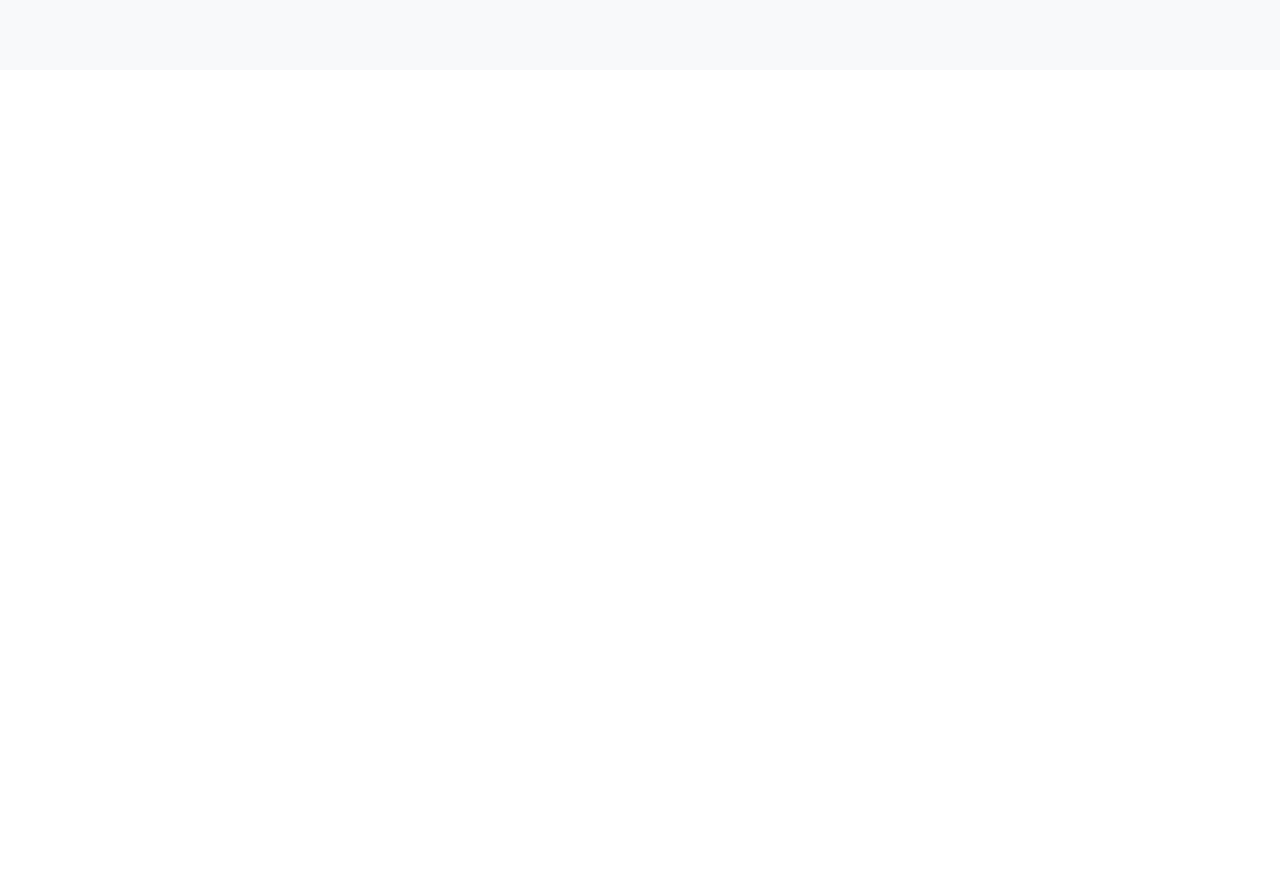
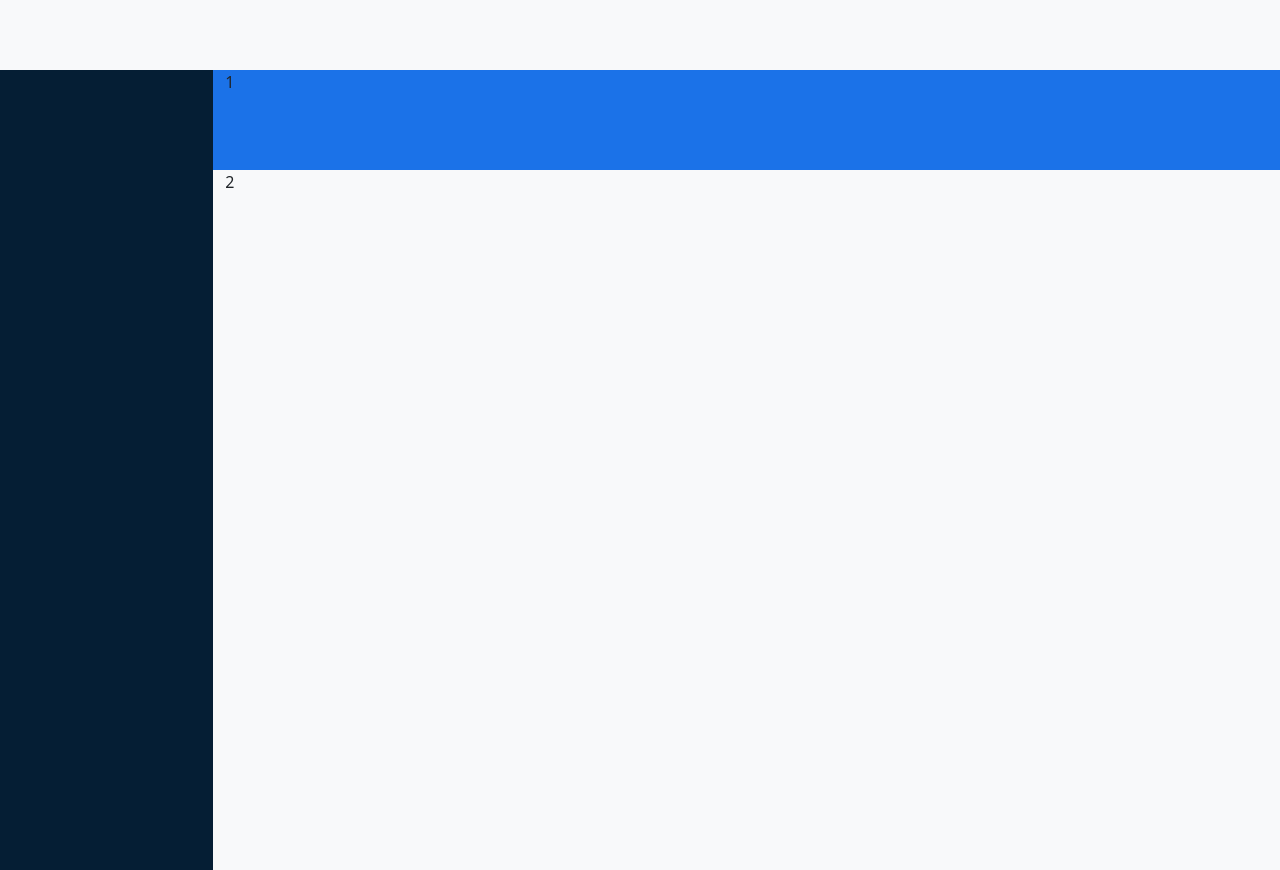
Before and after one commit to CaraccioloJessica/html-css-bootstrap-dashboard, a plain HTML site: page index.html in a window 1280 px wide. Before the commit the page ends 800 px from the top, so only its background shows below. Drawn offline with nearby package versions, Linux system fonts and the light colour scheme.

Commit message:
main structure done

```diff
--- a/css/style.css
+++ b/css/style.css
@@ -2,3 +2,21 @@ header .row{
   background-color: #f8f9fa;
   min-height: 70px;
 }
+
+/* DEBUG */
+.left_content{
+  background-color: #051e34;
+  height: 100vh;
+  margin-top: 70px;
+}
+
+.right_content{
+  background-color: #f8f9fa;
+  height: 100vh;
+  margin-top: 70px;
+}
+
+.azure_bar{
+  background-color: #1B72E8;
+  height: 100px;
+}
--- a/index.html
+++ b/index.html
@@ -10,6 +10,7 @@
 </head>
 <body>
   <header>
+    <!------------ HEADER BAR FIXED ------------>
     <div class="container-fluid">
       <div class="row fixed-top d-flex align-items-center">
         <div class="col-12">
@@ -19,7 +20,26 @@
   </header>
 
   <main>
+    <div class="container-fluid">
+      <div class="row">
+        <div class="col-1 col-md-2 left_content">
 
+        </div>
+
+        <div class="col right_content">
+          <div class="row">
+            <div class="col-12 azure_bar">
+              1
+            </div>
+
+            <div class="col-12">
+              2
+            </div>
+          </div>
+
+        </div>
+      </div>
+    </div>
   </main>
 </body>
 </html>
```
